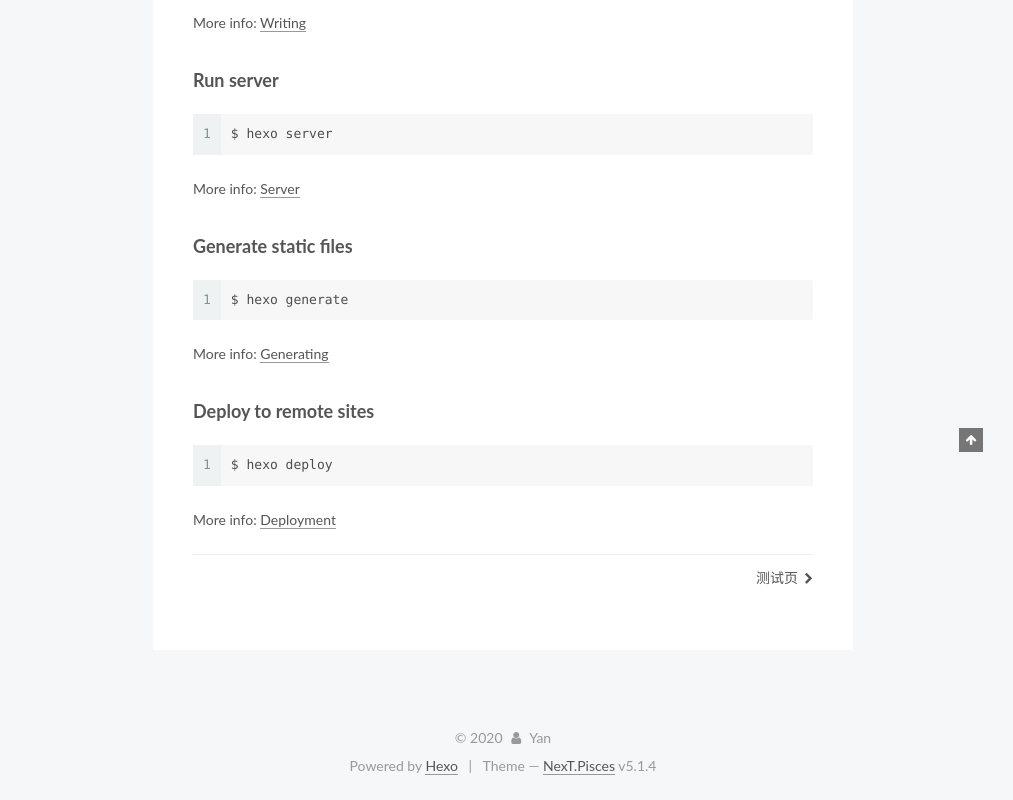
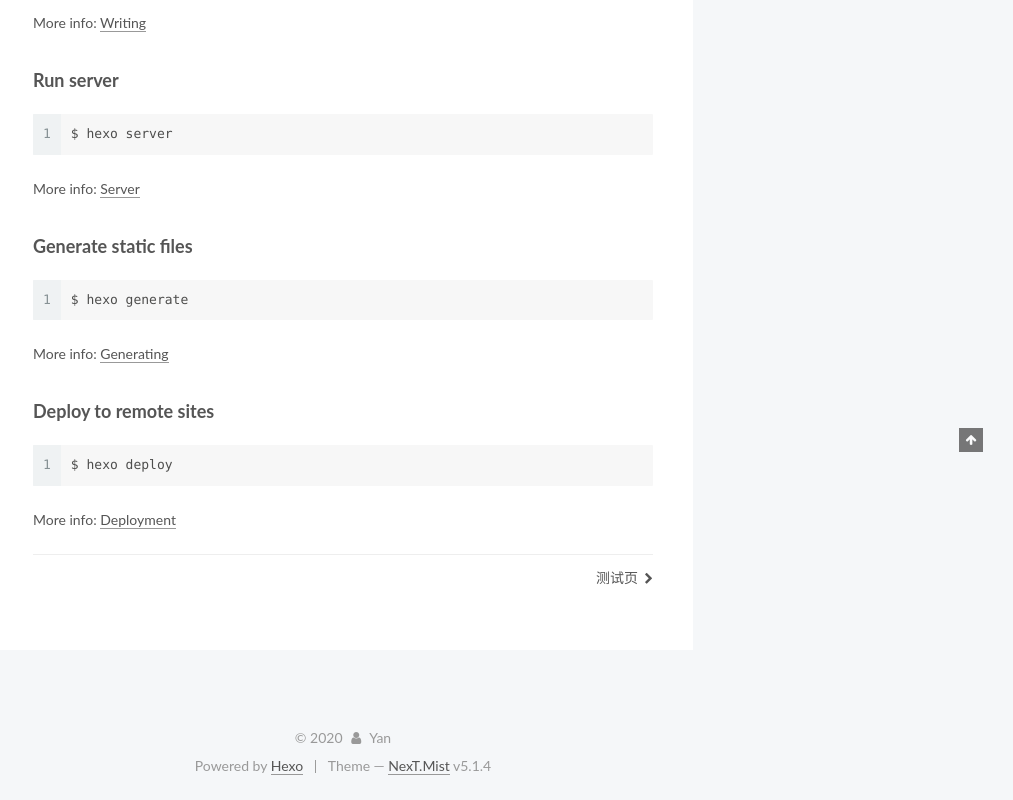
Before and after one commit to Git-Blue/Git-Blue.github.io, a plain HTML site: page 2020/04/12/hello-world/index.html in a window 1280 px wide. Shown: the part 448-1248 px from the top of the page, without its empty margins (267-1280 px from the left). Drawn offline with Linux system fonts and the light colour scheme.

Commit message:
Site updated: 2020-04-12 12:17:39

```diff
--- a/2020/04/12/hello-world/index.html
+++ b/2020/04/12/hello-world/index.html
@@ -5,7 +5,7 @@
 
 
 
-<html class="theme-next pisces use-motion" lang="zh-CN">
+<html class="theme-next mist use-motion" lang="zh-CN">
 <head>
   <meta charset="UTF-8"/>
 <meta http-equiv="X-UA-Compatible" content="IE=edge" />
@@ -97,7 +97,7 @@
   var NexT = window.NexT || {};
   var CONFIG = {
     root: '/',
-    scheme: 'Pisces',
+    scheme: 'Mist',
     version: '5.1.4',
     sidebar: {"position":"left","display":"post","offset":12,"b2t":false,"scrollpercent":false,"onmobile":false},
     fancybox: true,
@@ -496,7 +496,7 @@
 
 
 
-  <div class="theme-info">Theme &mdash; <a class="theme-link" target="_blank" href="https://github.com/iissnan/hexo-theme-next">NexT.Pisces</a> v5.1.4</div>
+  <div class="theme-info">Theme &mdash; <a class="theme-link" target="_blank" href="https://github.com/iissnan/hexo-theme-next">NexT.Mist</a> v5.1.4</div>
 
 
 
@@ -597,13 +597,6 @@
 
 
 
-  <script type="text/javascript" src="/js/src/affix.js?v=5.1.4"></script>
-
-  <script type="text/javascript" src="/js/src/schemes/pisces.js?v=5.1.4"></script>
-
-
-
-
   <script type="text/javascript" src="/js/src/scrollspy.js?v=5.1.4"></script>
 <script type="text/javascript" src="/js/src/post-details.js?v=5.1.4"></script>
 
```
Also changed, not shown: 2020/04/12/mood/index.html (+3 -10 lines), archives/2020/04/index.html (+3 -10 lines), archives/2020/index.html (+3 -10 lines), archives/index.html (+3 -10 lines), index.html (+3 -10 lines).
